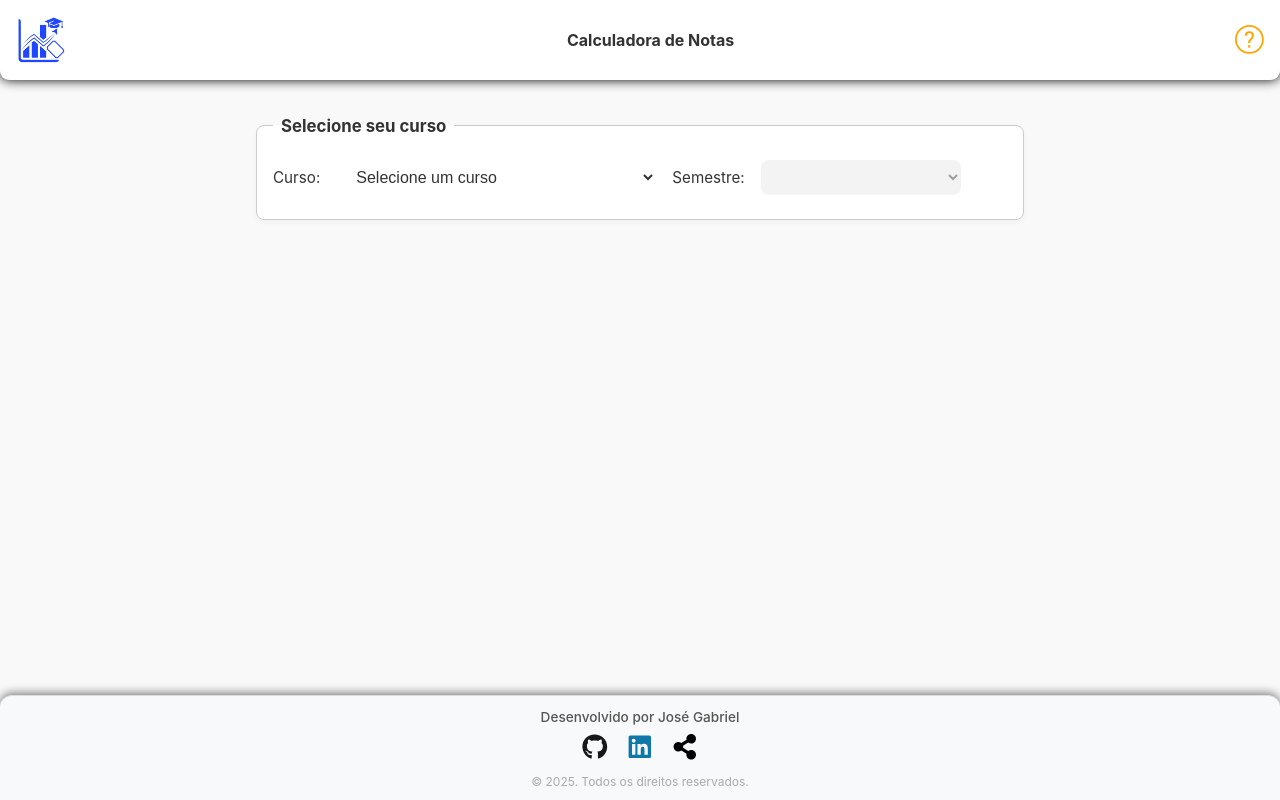
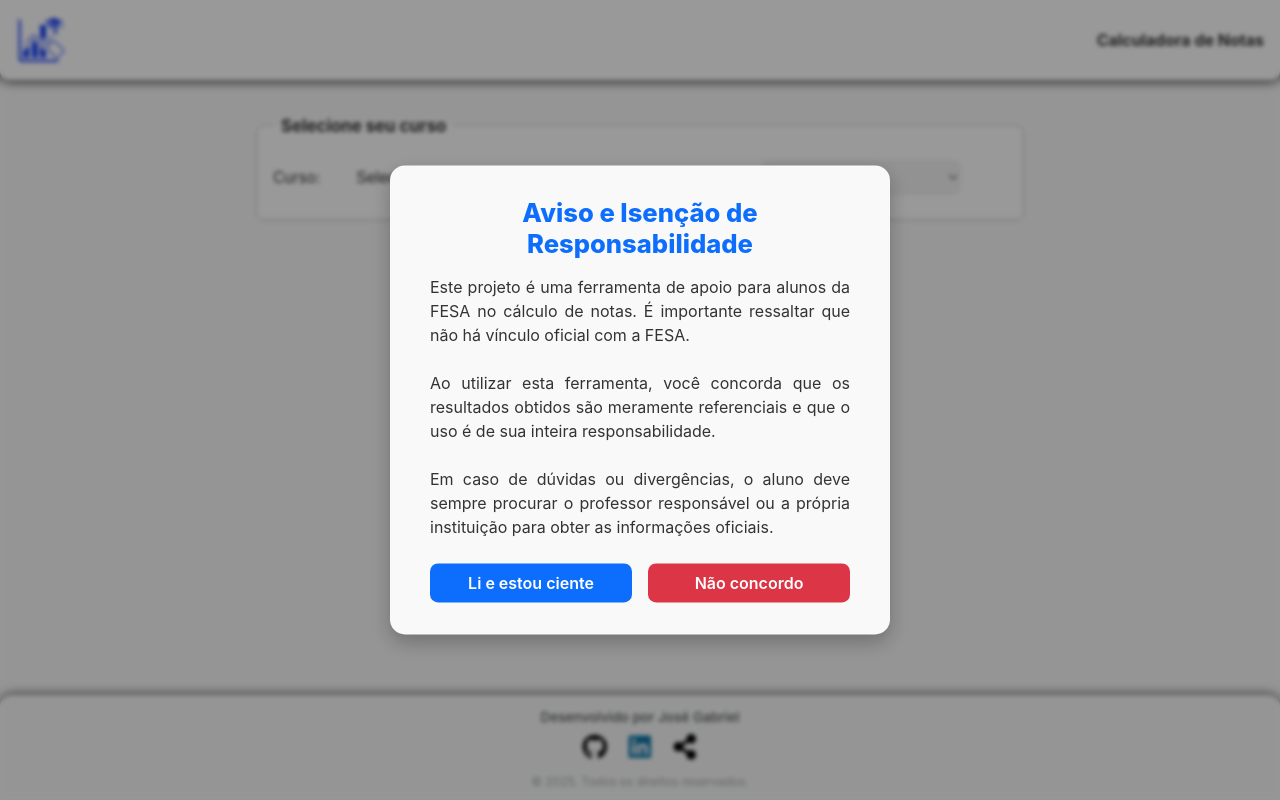
Before and after one commit to Gabriieu/CALCULADORA-NOTAS-FESA, a React (Vite) app: page / in a window 1280 px wide. Built offline with nearby package versions, Linux system fonts and the light colour scheme.

Commit message:
feat: add modal aviso de isenção de responsabilidade

```diff
--- a/src/App.tsx
+++ b/src/App.tsx
@@ -9,6 +9,7 @@ import { InputFormativaComponent } from "./components/input-formativa/input-form
 import { PdfGenerator } from "./components/pdf-generator/pdf-generator.component";
 import { TableRowComponent } from "./components/table-row/table-row.component";
 import { MainContext } from "./context/main.context";
+import { AvisoModalComponent } from "./components/modal-aviso/modal-aviso.component";
 
 function App() {
   const {
@@ -24,6 +25,7 @@ function App() {
   const [semestreSelecionado, setSemestreSelecionado] = useState<number | null>(
     null
   );
+  const [ciente, setCient] = useState<boolean>(false);
 
   const handleCursoSelecao = useCallback((nomeCurso: string) => {
     setCursoSelecionado(nomeCurso);
@@ -39,6 +41,11 @@ function App() {
   }
 
   useEffect(() => {
+    if (localStorage.getItem("ciente") !== "true") {
+      setCient(false);
+    }else{
+      setCient(true)
+    }
     getCursos();
     if (cursoSelecionado) {
       getSemestres(cursoSelecionado);
@@ -49,6 +56,7 @@ function App() {
 
   return (
     <>
+      {!ciente ? <AvisoModalComponent onCiente={() => setCient(true)} /> : null}
       <HeaderComponent />
       <ToastContainer
         position="top-right"
--- a/src/components/about/about.component.tsx
+++ b/src/components/about/about.component.tsx
@@ -49,7 +49,7 @@ export const AboutComponent = () => {
               devidas correções.
             </p>
             <br />
-            <span id="att">Última atualização: 1º Semestre - 2025</span>
+            <span id="att">Última atualização: Outubro - 2025</span>
           </dialog>
         </>
       )}
--- a/src/components/header/header.component.tsx
+++ b/src/components/header/header.component.tsx
@@ -1,6 +1,5 @@
+import logo from "../../shared/images/Gemini_Generated_Image_bb59e1bb59e1bb59.png";
 import { HeaderStyle } from "./header.style";
-import logo from "../../shared/images/Gemini_Generated_Image_bb59e1bb59e1bb59.png";
-import { AboutComponent } from "../about/about.component";
 
 export const HeaderComponent = () => {
   return (
@@ -8,7 +7,7 @@ export const HeaderComponent = () => {
       <div>
         <img src={logo} alt="" />
         <h1>Calculadora de Notas</h1>
-        <AboutComponent />
+        {/* <AboutComponent /> */}
       </div>
     </HeaderStyle>
   );
--- /dev/null
+++ b/src/components/modal-aviso/modal-aviso.component.tsx
@@ -0,0 +1,85 @@
+import { toast } from "react-toastify";
+import { AvisoModalStyle, BackgroudModalStyle } from "./modal-aviso.style";
+import { useState } from "react";
+import gif from "../../shared/gif/gif1.gif";
+
+export const AvisoModalComponent = ({ onCiente }: { onCiente: () => void }) => {
+  const [clicks, setClick] = useState<number>(0);
+  const mensagens = [
+    "Tem que aceitar pra usar 😌",
+    "Tá ficando difícil de confiar em você 😬",
+  ];
+
+  function ciente() {
+    localStorage.setItem("ciente", "true");
+    onCiente();
+  }
+
+  function discorda() {
+    if (clicks < mensagens.length) {
+      const index = clicks % mensagens.length;
+      toast.info(mensagens[index]);
+    } else {
+      // Exibe GIF no toast
+      for (let i = 0; i < 4; i++) {
+        toast.warning(
+          <div style={{ textAlign: "center" }}>
+            <img
+              src={gif}
+              alt="Drama GIF"
+              style={{ width: "200px", marginTop: "10px" }}
+            />
+          </div>,
+          { autoClose: false }
+        );
+      }
+    }
+    setClick(clicks + 1);
+  }
+
+  return (
+    <BackgroudModalStyle id="background">
+      <AvisoModalStyle>
+        <div>
+          <h6 className="title">Aviso e Isenção de Responsabilidade</h6>
+        </div>
+        <div className="text">
+          <p>
+            Este projeto é uma ferramenta de apoio para alunos da FESA no
+            cálculo de notas. É importante ressaltar que não há vínculo oficial
+            com a FESA.
+          </p>
+          <br />
+          <p>
+            Ao utilizar esta ferramenta, você concorda que os resultados obtidos
+            são meramente referenciais e que o uso é de sua inteira
+            responsabilidade.
+          </p>
+          <br />
+          <p>
+            Em caso de dúvidas ou divergências, o aluno deve sempre procurar o
+            professor responsável ou a própria instituição para obter as
+            informações oficiais.
+          </p>
+        </div>
+
+        <div className="buttons">
+          {clicks <= 2 ? (
+            <>
+              <button id="agree" onClick={ciente}>
+                Li e estou ciente
+              </button>
+              <button id="disagree" onClick={discorda} disabled={clicks > 2}>
+                Não concordo
+              </button>
+            </>
+          ) : (
+            <button id="agree" onClick={ciente}>
+              COM CERTEZA, LI TUDINHO E ESTOU CIENTE. OBRIGADO!
+            </button>
+          )}
+        </div>
+      </AvisoModalStyle>
+    </BackgroudModalStyle>
+  );
+};
--- /dev/null
+++ b/src/components/modal-aviso/modal-aviso.style.ts
@@ -0,0 +1,100 @@
+import styled, { keyframes } from "styled-components";
+
+// Animação de fade + scale
+const modalAppear = keyframes`
+  0% {
+    opacity: 0;
+    transform: translate(-50%, -50%) scale(0.8);
+  }
+  100% {
+    opacity: 1;
+    transform: translate(-50%, -50%) scale(1);
+  }
+`;
+
+export const AvisoModalStyle = styled.div`
+  position: fixed;
+  top: 50%;
+  left: 50%;
+  transform: translate(-50%, -50%);
+  z-index: 10;
+  padding: 2rem 2.5rem;
+  border-radius: 15px;
+  border: none;
+  max-width: 500px;
+  width: 90%;
+  background-color: #f9f9f9;
+  box-shadow: 0 8px 20px rgba(0, 0, 0, 0.25);
+  animation: ${modalAppear} 0.3s ease-out;
+
+  font-family: "Gill Sans", "Gill Sans MT", Calibri, "Trebuchet MS", sans-serif;
+
+  .title {
+    font-size: 1.6rem;
+    color: #0d6efd;
+    font-weight: 800;
+    text-align: center;
+    margin-bottom: 1rem;
+  }
+
+  .text {
+    text-align: justify;
+    line-height: 1.5;
+    color: #333;
+    margin-bottom: 1.5rem;
+  }
+
+  .buttons {
+    display: flex;
+    justify-content: space-between;
+    gap: 1rem;
+
+    button {
+      flex: 1;
+      padding: 0.6rem 1rem;
+      font-size: 1rem;
+      font-weight: 600;
+      border-radius: 8px;
+      border: none;
+      cursor: pointer;
+      transition: all 0.2s ease;
+
+      &:hover {
+        transform: translateY(-2px);
+      }
+    }
+
+    #agree {
+      background-color: #0d6efd;
+      color: #fff;
+
+      &:hover {
+        background-color: #0b5ed7;
+      }
+    }
+
+    #disagree {
+      background-color: #dc3545;
+      color: #fff;
+
+      &:hover {
+        background-color: #bb2d3b;
+      }
+    }
+
+    .disabled{
+
+    }
+  }
+`;
+
+export const BackgroudModalStyle = styled.div`
+  position: fixed;
+  top: 0;
+  left: 0;
+  width: 100vw;
+  height: 100vh;
+  z-index: 9;
+  background-color: rgba(0, 0, 0, 0.4);
+  backdrop-filter: blur(2px);
+`;
```
Also changed, not shown: src/shared/gif/gif1.gif (added).
